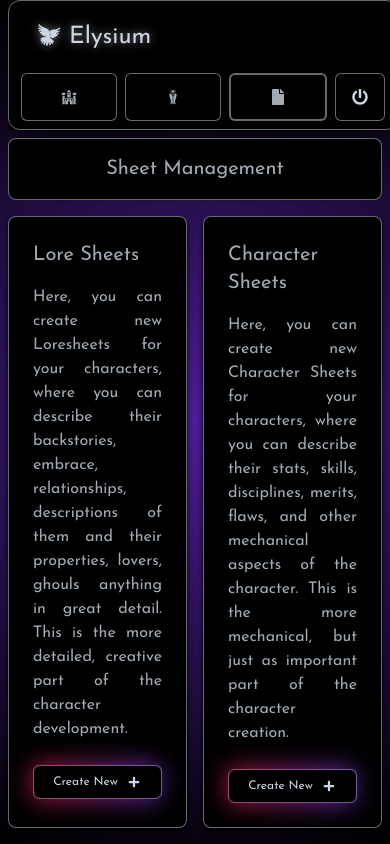
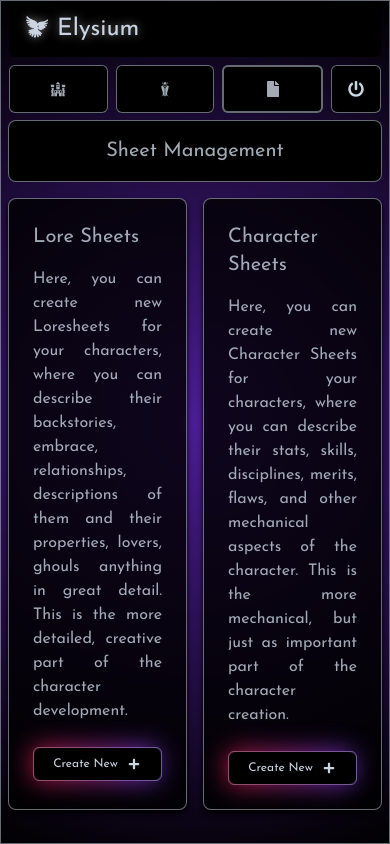
Before and after one commit to krisnemeth/Elysium, a Next.js app: page /dashboard/sheets in a window 390 px wide. Built offline with nearby package versions, Linux system fonts and the light colour scheme.

Commit message:
temp fixed the sidenav to the top of the screen on mobile

```diff
--- a/app/dashboard/(overview)/page.tsx
+++ b/app/dashboard/(overview)/page.tsx
@@ -24,7 +24,7 @@ export default async function Page() {
       <div className='flex flex-col items-center mx-2 p-4 border border-slate-300/50 rounded-xl bg-black shadow-md shadow-black'>
         <h1 className='text-2xl text-slate-300/80'>Overview</h1>
       </div>
-      <div className='grid gap-4 grid-cols-1 md:grid-cols-3 mt-4 mx-2'>
+      <div className='grid gap-4 grid-cols-1 md:grid-cols-2 lg:grid-cols-2 xl:grid-cols-3 mt-4 mx-2'>
         <OverviewCard cardTitle='Characters Finished:' Amount={6}>
           <CardList>
             <CardListItem
@@ -124,7 +124,7 @@ export default async function Page() {
             />
           </CardList>
         </OverviewCard>
-        <OverviewCard cardTitle='Loresheets' Amount={3} />
+        <OverviewCard cardTitle='Loresheets' Amount={0} />
       </div>
     </div>
   );
--- a/app/dashboard/layout.tsx
+++ b/app/dashboard/layout.tsx
@@ -4,10 +4,12 @@ export default function Layout({ children }: { children: React.ReactNode }) {
   return (
     // md:overflow-hidden was on next line
     <div className='flex h-screen flex-col md:flex-row md:overflow-hidden'>
-      <div className='w-full flex-none md:w-48 mx-2 md:my-4 bg-black shadow-2xl shadow-black'>
+      <div className='w-full flex-none md:w-48 md:mx-2 md:my-4 bg-black shadow-md shadow-black'>
         <SideNav />
       </div>
-      <div className='flex-grow p-2 md:overflow-y-auto md:p-4'>{children}</div>
+      <div className='flex-grow p-2 md:overflow-y-auto md:p-4 mt-28 md:mt-0'>
+        {children}
+      </div>
     </div>
   );
 }
--- a/app/dashboard/sheets/page.tsx
+++ b/app/dashboard/sheets/page.tsx
@@ -15,7 +15,7 @@ export default function Sheets() {
       </div>
       <div className='flex flex-col items-center mt-4'>
         <div className='grid grid-cols-12 gap-4 w-full'>
-          <div className='flex flex-col w-full col-span-6 border border-slate-300/50 rounded-lg bg-black shadow-md shadow-black'>
+          <div className='flex flex-col w-full col-span-6 border border-slate-300/50 rounded-lg bg-black bg-opacity-80 shadow-md shadow-black'>
             <div className='flex flex-col p-6'>
               <h2 className='text-xl'>Lore Sheets</h2>
               <h3 className='text-base mt-4 text-justify'>
@@ -34,7 +34,7 @@ export default function Sheets() {
               </div>
             </div>
           </div>
-          <div className='flex flex-col w-full col-span-6 border border-slate-300/50 rounded-lg bg-black shadow-md shadow-black'>
+          <div className='flex flex-col w-full col-span-6 border border-slate-300/50 rounded-lg bg-black bg-opacity-80 shadow-md shadow-black'>
             <div className='flex flex-col p-6'>
               <h2 className='text-xl'>Character Sheets</h2>
               <h3 className='text-base mt-4 text-justify'>
--- a/app/ui/dashboard/CardListItem.tsx
+++ b/app/ui/dashboard/CardListItem.tsx
@@ -21,7 +21,7 @@ export default function CardListItem({
           </div>
         </div>
 
-        <div className='w-8 p-2 mt-2'>
+        <div className='w-8 p-2 mt-6 lg:mt-2'>
           <div>{clanSymbol}</div>
         </div>
       </div>
--- a/app/ui/dashboard/OverviewCard.tsx
+++ b/app/ui/dashboard/OverviewCard.tsx
@@ -15,7 +15,7 @@ export default function OverviewCard({
   children,
 }: OverviewCardProps) {
   return (
-    <div className='w-full h-full border border-slate-300/50 bg-black rounded-xl bg-clip-padding backdrop-filter backdrop-blur-lg shadow-md shadow-black p-2'>
+    <div className='w-full border border-slate-300/50 bg-black bg-opacity-80 rounded-xl bg-clip-padding backdrop-filter backdrop-blur-lg shadow-md shadow-black p-2'>
       <div className='h-16 bg-black border border-slate-300/50 rounded-md flex items-center justify-between py-2 px-4'>
         <p className='text-slate-300 text-base '>{cardTitle}</p>
         <p className='text-slate-300 text-base '>{Amount}</p>
--- a/app/ui/dashboard/nav-links.tsx
+++ b/app/ui/dashboard/nav-links.tsx
@@ -27,9 +27,9 @@ export default function NavLinks() {
             key={link.name}
             href={link.href}
             className={clsx(
-              'flex h-[48px] grow items-center justify-center gap-2 bg-black p-3 text-base text-slate-300/80 font-medium hover:bg-rose-600 dark:hover:bg-red-800 dark:hover:border-red-800 duration-500 ease-in-out md:flex-none md:justify-start md:p-2 md:px-3 border border-slate-300/50 rounded-md',
+              'flex h-[48px] grow items-center justify-center gap-2 bg-black p-3 text-base text-slate-300/80 font-medium hover:bg-rose-600 hover:border-rose-600 dark:hover:bg-red-800 dark:hover:border-red-800 duration-500 ease-in-out md:flex-none md:justify-start md:p-2 md:px-3 border border-slate-300/50 rounded-md',
               {
-                'border-2 border-rose-600 dark:border-red-800':
+                'border-2 border-rose-700 dark:border-red-800':
                   pathname === link.href,
               }
             )}
--- a/app/ui/dashboard/sidenav.tsx
+++ b/app/ui/dashboard/sidenav.tsx
@@ -7,16 +7,15 @@ import { GiDove } from 'react-icons/gi';
 
 export default function SideNav() {
   return (
-    <div className='flex h-full flex-col px-3 py-2 md:px-2 border border-slate-300/50 rounded-xl'>
-      <Link
-        className='mb-2 flex items-center justify-start md:flex-col md:items-center bg-black md:justify-between p-4 h-14 md:h-16 rounded-md'
-        href='/'
-      >
-        <div className='logo z-50 flex flex-row items-center drop-shadow-[0_0_0.3rem_#ffffff70] text-slate-300 md:-translate-y-1'>
-          <GiDove className='text-2xl md:text-3xl mb-1 mr-2 md:mr-2' />
-          <p className='relative text-2xl md:text-3xl md:ml-2'>Elysium</p>
-        </div>
-      </Link>
+    <div className='z-50 fixed top-0 md:relative flex h-full w-full flex-col px-2 pb-2 xl:py-2 md:px-2 border border-slate-300/50 md:rounded-xl'>
+      <div className='mb-2 flex items-center justify-start md:flex-col md:items-center bg-black md:justify-between p-4 h-14 md:h-16 rounded-md'>
+        <Link href='/'>
+          <div className='logo z-50 flex flex-row items-center drop-shadow-[0_0_0.3rem_#ffffff70] text-slate-300 md:-translate-y-1'>
+            <GiDove className='text-2xl md:text-3xl mb-1 mr-2 md:mr-2' />
+            <p className='relative text-2xl md:text-3xl md:ml-2'>Elysium</p>
+          </div>
+        </Link>
+      </div>
 
       <div className='bottom-0 flex grow flex-row justify-between space-x-2 md:flex-col md:space-x-0 md:space-y-2'>
         <NavLinks />
--- a/app/ui/navbar.tsx
+++ b/app/ui/navbar.tsx
@@ -22,23 +22,27 @@ export default function Navbar() {
             <li className='z-50 lg:inline-block rounded-md'>
               <div className='relative group'>
                 <div className='absolute -inset-0.5 bg-gradient-to-r from-rose-600 to-violet-600 rounded-sm blur-md opacity-0 group-hover:opacity-100 transition duration-1000 group-hover:duration-200 w-20 md:w-24 lg:w-28 '></div>
+                <Link href='/dashboard'>
                   <button className='relative flex items-center justify-center bg-black md:py-1 py-2 text-slate-300 rounded-md group-hover:text-slate-100 transition duration-200 ease-in-out w-20 h-10 md:w-24 lg:w-28 '>
                     <span className='text-xs md:text-sm'>
                       Log In{' '}
                       <MdArrowForward className='inline text-xs md:text-sm mb-1' />
                     </span>
                   </button>
+                </Link>
               </div>
             </li>
             <li className='z-50 lg:inline-block border border-slate-300/60 rounded-md ml-2'>
               <div className='relative group'>
                 <div className='absolute -inset-0.5 bg-gradient-to-r from-rose-600 to-violet-600 rounded-sm blur-md opacity-0 group-hover:opacity-100 transition duration-1000 group-hover:duration-200 w-20 md:w-24 lg:w-28'></div>
+                <Link href='/dashboard'>
                   <button className='relative flex items-center justify-center md:px-1 md:py-1 py-2 text-slate-300 rounded-md bg-black group-hover:text-slate-100 transition duration-200 ease-in-out w-20 h-10 md:w-24 lg:w-28'>
                     <span className='text-xs md:text-sm'>
                       Sign Up{' '}
                       <MdArrowOutward className='inline text-xs md:text-sm mb-1' />
                     </span>
                   </button>
+                </Link>
               </div>
             </li>
           </ul>
```
Lines whose indentation alone changed are shown as unchanged.
